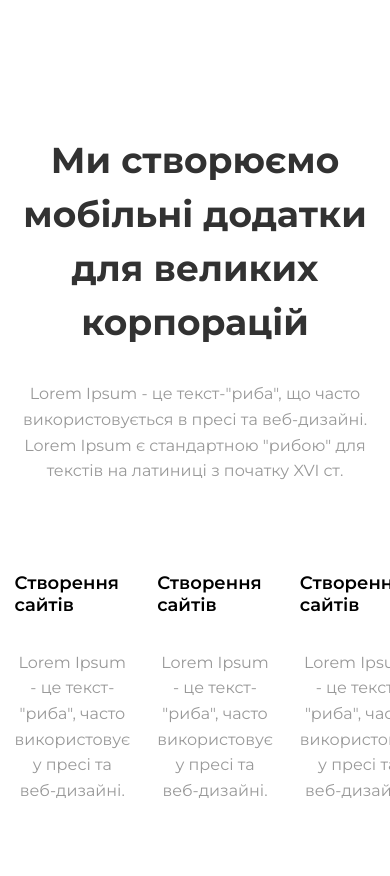
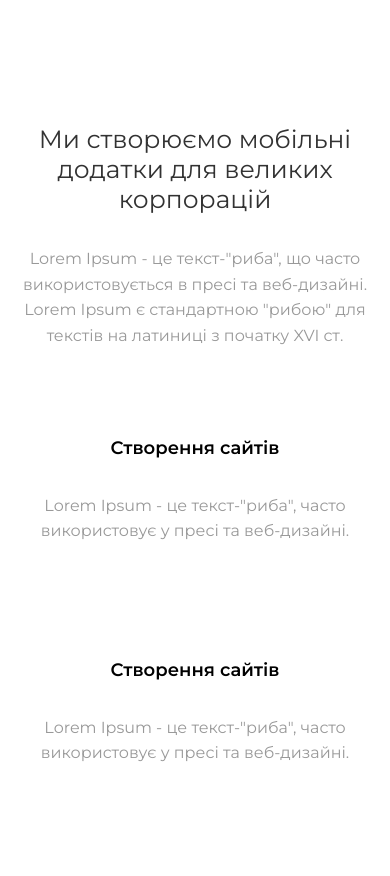
Before and after one commit to liubapohudina/Project-Our-company-adaptive, a plain HTML site: page index.html in a window 390 px wide. Shown: the part 720-1596 px from the top of the page. Drawn offline with nearby package versions, Linux system fonts and the light colour scheme.

Commit message:
adaptive section services(all devices)

```diff
--- a/css/media.css
+++ b/css/media.css
@@ -3,6 +3,18 @@
      .section-first .container {
         max-width: 428px;
     }
+}
+@media screen and (max-width: 428px) {
+    .section-services-title {
+        font-weight: 300;
+        font-size: 25px;
+        line-height: unset;
+    }
+    .section-services .list {
+        flex-direction: column;
+        margin: 0 auto;
+    }
+
 }
 /*----------------tablet-------------*/
 @media screen and (min-width: 768px) {
--- a/css/style.css
+++ b/css/style.css
@@ -221,6 +221,7 @@ font-family: inherit;
 font-size: 18px;
 font-weight: 600;
 line-height: normal;
+align-self: center;
 }
 .list .section-services-text {
     color: var(--color-text-grey);
@@ -237,7 +238,7 @@ line-height: 1.6;
     margin-bottom: 55px;
     justify-content: center;
     align-items: center;
-
+    padding-left: 0;
 }
 .section-services .list .item {
     display: flex;
```
